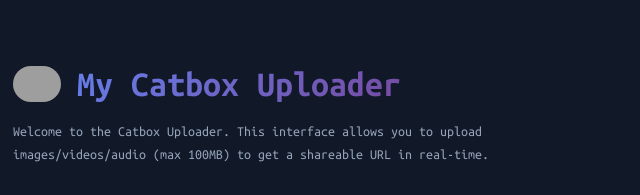
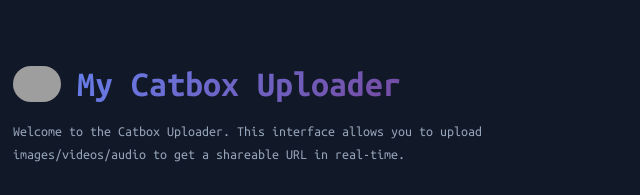
Before and after one commit to dark-lover-opz/chatbox, a website: page public/index.html in a window 1280 px wide. Shown: the top 195 px of the page, 323-963 px from the left. Drawn offline with nearby package versions, Linux system fonts and the light colour scheme; grey boxes are pictures that could not be loaded.

Commit message:
Update index.html

```diff
--- a/public/index.html
+++ b/public/index.html
@@ -87,7 +87,7 @@
                 <h1 class="text-3xl md:text-4xl font-bold gradient-text">My Catbox Uploader</h1>
             </div>
             <p class="text-slate-400 text-sm mx-auto mb-4 leading-relaxed">
-                Welcome to the Catbox Uploader. This interface allows you to upload images/videos/audio (max 100MB) to get a shareable URL in real-time.
+                Welcome to the Catbox Uploader. This interface allows you to upload images/videos/audio to get a shareable URL in real-time.
             </p>
         </div>
 
```
